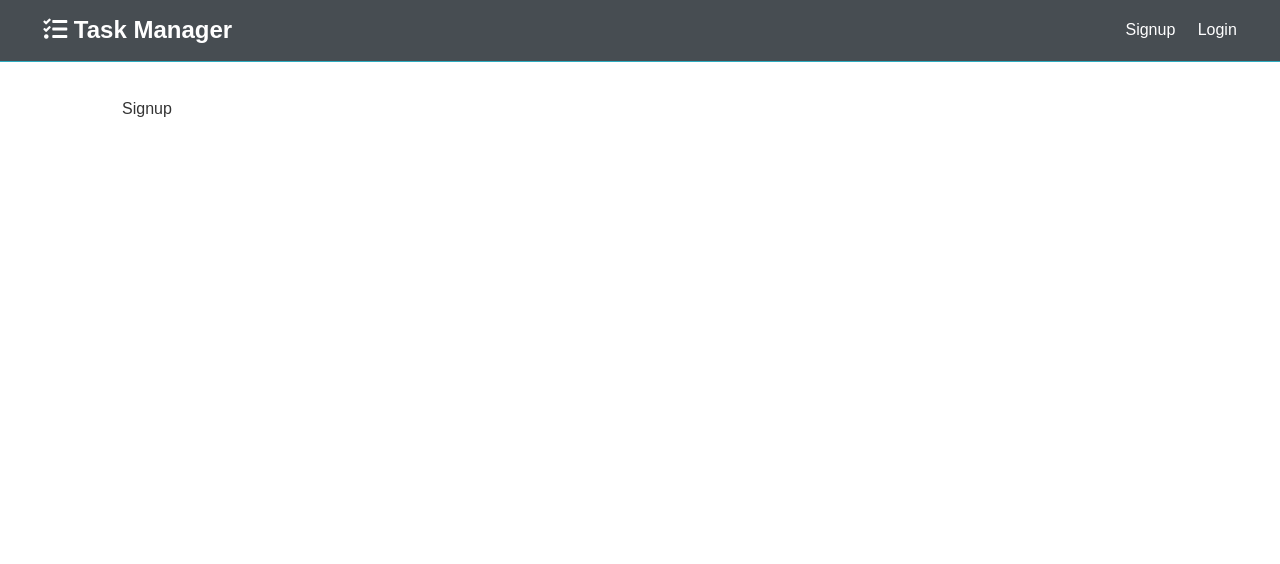
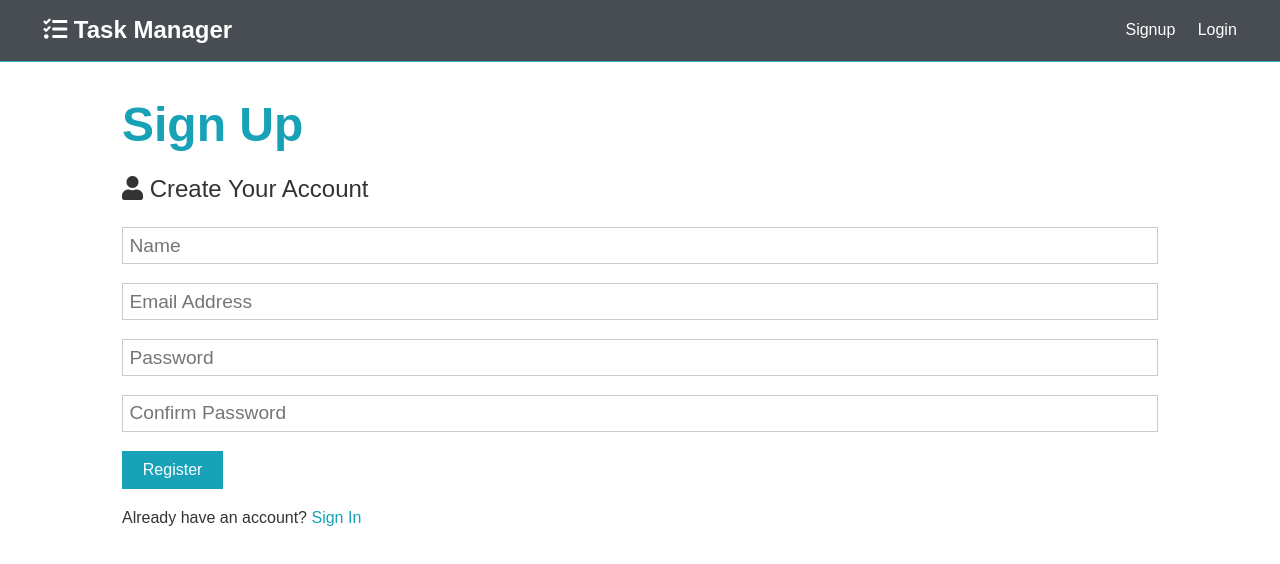
Before and after one commit to OlegBalabukh/task-manager, a React (Create React App) app in the folder client/: page /signup in a window 1280 px wide. Shown: the top 564 px of the page. Built offline with nearby package versions, Linux system fonts and the light colour scheme.

Commit message:
Added signup form

```diff
--- a/client/src/App.css
+++ b/client/src/App.css
@@ -32,19 +32,6 @@ ul {
 
 img {
   width: 100%;
-}
-
-.btn {
-  display: inline-block;
-  background: var(--light-color);
-  color: #333;
-  padding: 0.4rem 1.3rem;
-  font-size: 1rem;
-  border: none;
-  cursor: pointer;
-  margin-right: 0.5rem;
-  transition: opacity 0.2s ease-in;
-  outline: none;
 }
 
 /* Utilities */
@@ -87,6 +74,24 @@ img {
   color: var(--dark-color);
 }
 
+/* Margin */
+.my-1 {
+  margin: 1rem 0;
+}
+
+.btn {
+  display: inline-block;
+  background: var(--light-color);
+  color: #333;
+  padding: 0.4rem 1.3rem;
+  font-size: 1rem;
+  border: none;
+  cursor: pointer;
+  margin-right: 0.5rem;
+  transition: opacity 0.2s ease-in;
+  outline: none;
+}
+
 .btn-dark,
 .bg-dark,
 .badge-dark,
@@ -119,6 +124,35 @@ img {
   left: 0;
   width: 100%;
   height: 100%;
+}
+
+/* Forms */
+.form .form-group {
+  margin: 1.2rem 0;
+}
+
+.form .form-text {
+  display: block;
+  margin-top: 0.3rem;
+  color: #888;
+}
+
+.form input[type='text'],
+.form input[type='email'],
+.form input[type='password'],
+.form input[type='date'],
+.form select,
+.form textarea {
+  display: block;
+  width: 100%;
+  padding: 0.4rem;
+  font-size: 1.2rem;
+  border: 1px solid #ccc;
+}
+
+.form input[type='submit'],
+button {
+  font: inherit;
 }
 
 /* Navbar */
--- a/client/src/components/auth/Signup.js
+++ b/client/src/components/auth/Signup.js
@@ -1,7 +1,79 @@
-import React from 'react';
+import React, { useState } from 'react';
 
 const Signup = () => {
-  return <div>Signup</div>;
+  const [formData, setFormData] = useState({
+    name: '',
+    email: '',
+    password: '',
+    password2: '',
+  });
+
+  const { name, email, password, password2 } = formData;
+
+  const onChange = (e) =>
+    setFormData({ ...formData, [e.target.name]: e.target.value });
+
+  const onSubmit = (e) => {
+    e.preventDefault();
+    if (password !== password2) {
+      console.log('Passwords do not match');
+    } else {
+      console.log(formData);
+    }
+  };
+
+  return (
+    <>
+      <h1 className='large text-primary'>Sign Up</h1>
+      <p className='lead'>
+        <i className='fas fa-user'></i> Create Your Account
+      </p>
+      <form className='form' onSubmit={(e) => onSubmit(e)}>
+        <div className='form-group'>
+          <input
+            type='text'
+            placeholder='Name'
+            name='name'
+            value={name}
+            onChange={(e) => onChange(e)}
+            required
+          />
+        </div>
+        <div className='form-group'>
+          <input
+            type='email'
+            placeholder='Email Address'
+            name='email'
+            value={email}
+            onChange={(e) => onChange(e)}
+            required
+          />
+        </div>
+        <div className='form-group'>
+          <input
+            type='password'
+            placeholder='Password'
+            name='password'
+            value={password}
+            onChange={(e) => onChange(e)}
+          />
+        </div>
+        <div className='form-group'>
+          <input
+            type='password'
+            placeholder='Confirm Password'
+            name='password2'
+            value={password2}
+            onChange={(e) => onChange(e)}
+          />
+        </div>
+        <input type='submit' className='btn btn-primary' value='Register' />
+      </form>
+      <p className='my-1'>
+        Already have an account? <a href='login.html'>Sign In</a>
+      </p>
+    </>
+  );
 };
 
 export default Signup;
```
